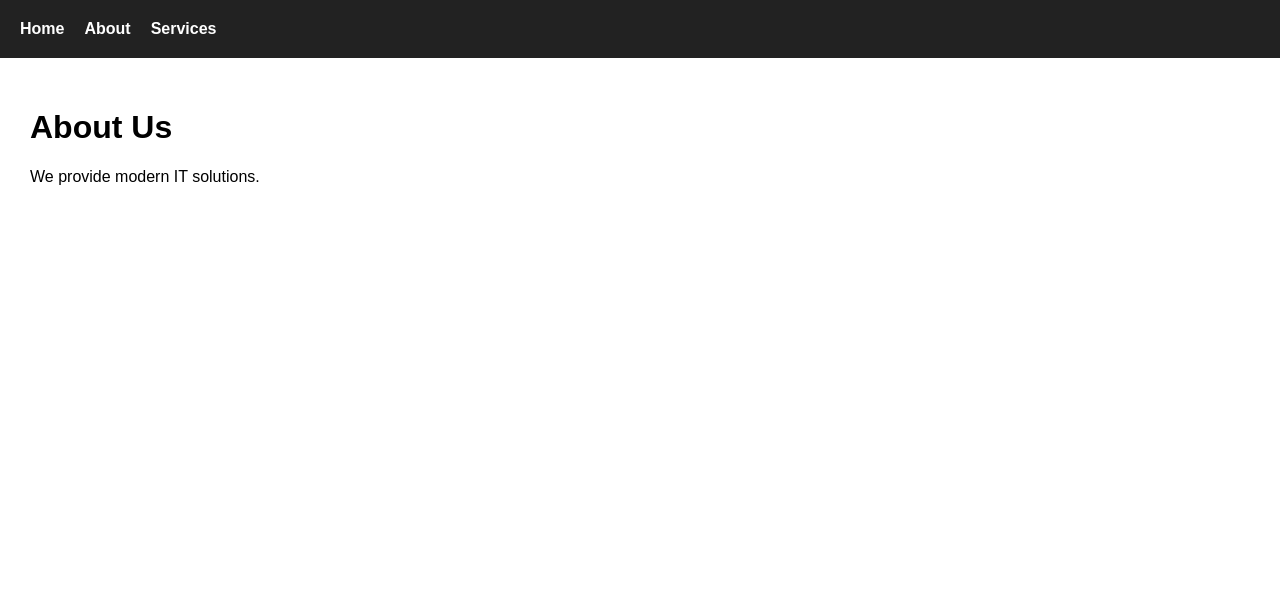
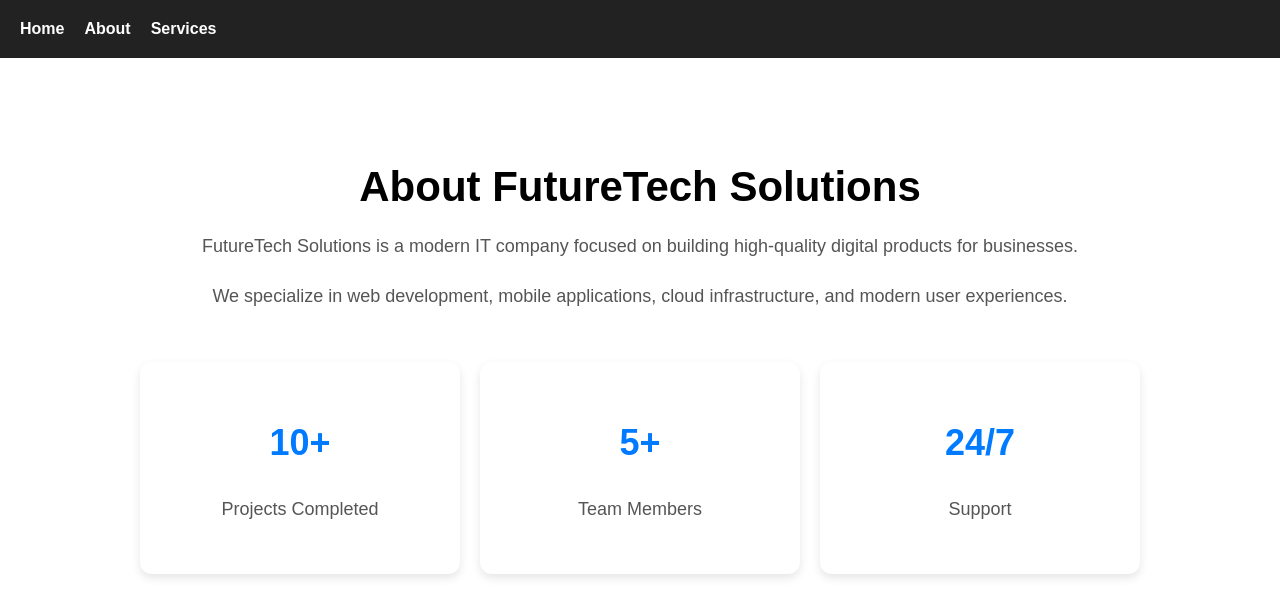
Before and after one commit to GaveshaD/it-company-website, a Nuxt app: page /about in a window 1280 px wide. Shown: the top 616 px of the page. Built offline with nearby package versions, Linux system fonts and the light colour scheme.

Commit message:
Improve about page design

```diff
--- a/app/pages/about.vue
+++ b/app/pages/about.vue
@@ -1,6 +1,78 @@
 <template>
-  <div>
-    <h1>About Us</h1>
-    <p>We provide modern IT solutions.</p>
-  </div>
+  <section class="about">
+    <h1>About FutureTech Solutions</h1>
+
+    <p>
+      FutureTech Solutions is a modern IT company focused on building
+      high-quality digital products for businesses.
+    </p>
+
+    <p>
+      We specialize in web development, mobile applications,
+      cloud infrastructure, and modern user experiences.
+    </p>
+
+    <div class="stats">
+      <div class="stat-card">
+        <h2>10+</h2>
+        <p>Projects Completed</p>
+      </div>
+
+      <div class="stat-card">
+        <h2>5+</h2>
+        <p>Team Members</p>
+      </div>
+
+      <div class="stat-card">
+        <h2>24/7</h2>
+        <p>Support</p>
+      </div>
+    </div>
+  </section>
 </template>
+
+<style scoped>
+.about {
+  max-width: 1000px;
+  margin: auto;
+  padding: 40px 20px;
+  text-align: center;
+}
+
+.about h1 {
+  font-size: 42px;
+  margin-bottom: 20px;
+}
+
+.about p {
+  font-size: 18px;
+  line-height: 1.7;
+  color: #555;
+  margin-bottom: 20px;
+}
+
+.stats {
+  margin-top: 50px;
+  display: grid;
+  grid-template-columns: repeat(3, 1fr);
+  gap: 20px;
+}
+
+.stat-card {
+  background: white;
+  padding: 30px;
+  border-radius: 12px;
+  box-shadow: 0 4px 10px rgba(0,0,0,0.1);
+}
+
+.stat-card h2 {
+  font-size: 36px;
+  color: #007bff;
+}
+
+@media (max-width: 700px) {
+  .stats {
+    grid-template-columns: 1fr;
+  }
+}
+</style>
```
